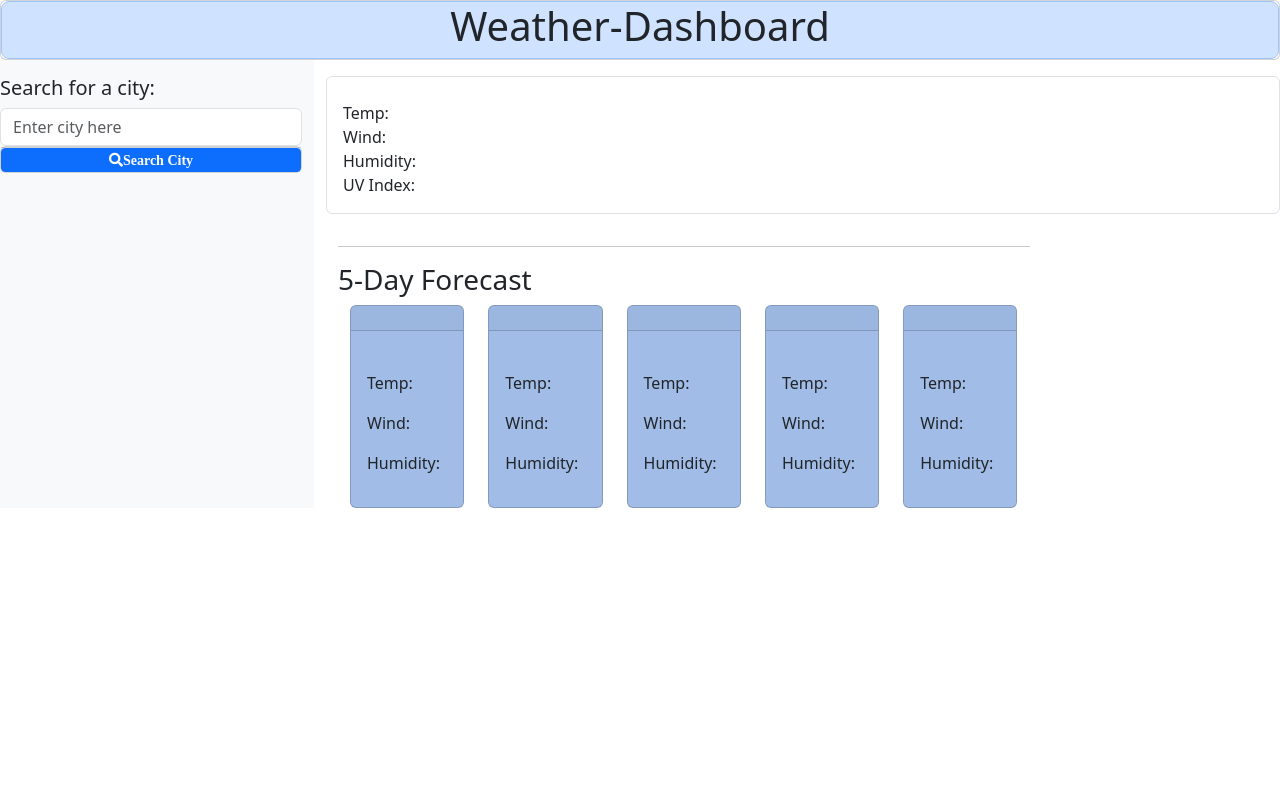
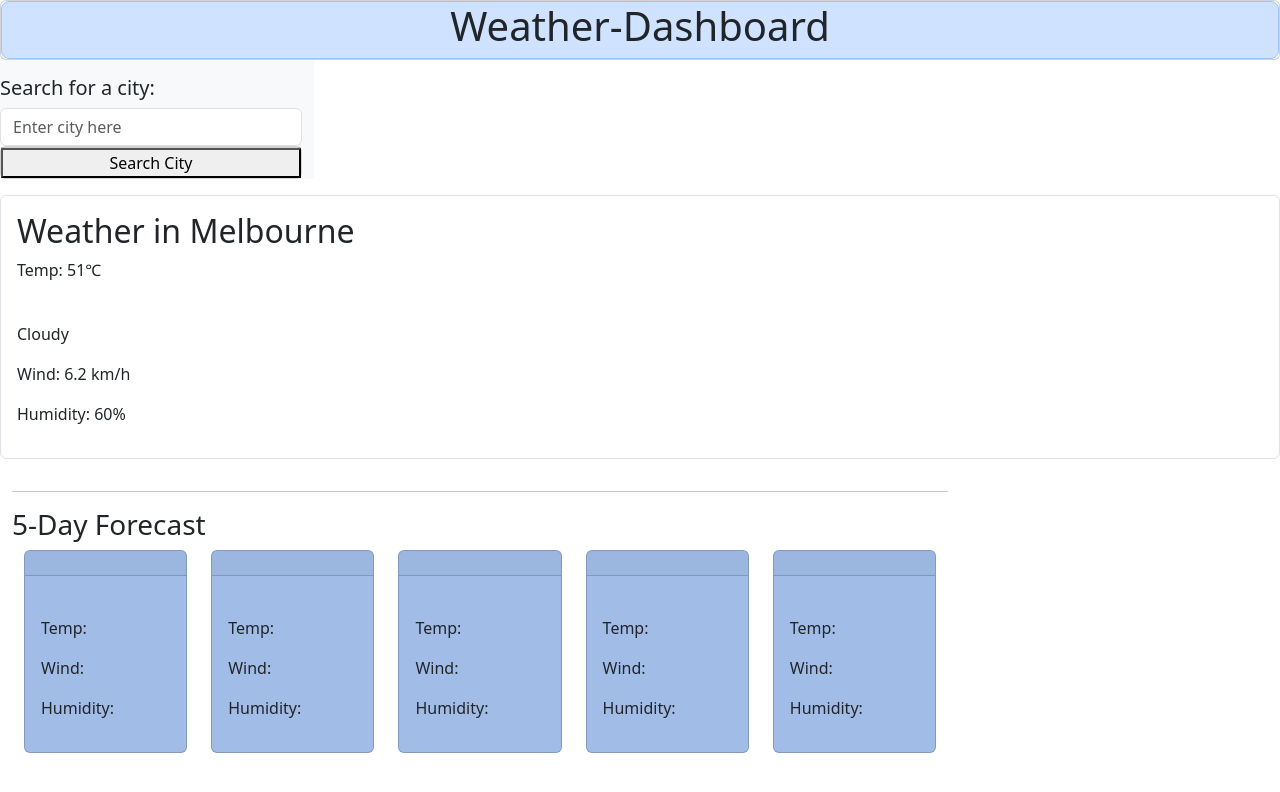
Before and after one commit to Hinalpatel8988/Weather-Dashboard, a plain HTML site: page assets/index.html in a window 1280 px wide. Drawn offline with nearby package versions, Linux system fonts and the light colour scheme; files that its build step writes are made by us from their sources.

```diff
--- a/assets/index.html
+++ b/assets/index.html
@@ -14,7 +14,7 @@
       integrity="sha384-50oBUHEmvpQ+1lW4y57PTFmhCaXp0ML5d60M1M7uH2+nqUivzIebhndOJK28anvf"
       crossorigin="anonymous"
     />
-    <link rel="stylesheet" href="assets/style.css">
+    <link rel="stylesheet" href="style.css">
 </head>
 <body>
     <div class="card">
@@ -33,20 +33,21 @@
             </form>
             <div class="card">
                 <ul class="list-group list-group-flush" id="search-list"></ul>
-                <button id="search-btn" class="btn btn-sm btn-primary fa fa-search">Search City</button>
+                <button class = "searchbtn" id="search-btn" class="btn btn-sm btn-primary fa fa-search">Search City</button>
             </div>
         </div>
-
-            <div id="weather-content" class="col-12 col-md-9">
+            <div class= "weathercontent" id="weather-content" class="col-12 col-md-9">
                 <div class="row">
                     <div class="col-12">
                         <div class="city-info border rounded my-3 px-3 py-3">
-                            <h2 id="current-city"> <small class="text-muted" id="current-date"></small></h2>
+                            <h2 class="city" id="current-city"> <small class="text-muted" class="currentdate"></small>Weather in Melbourne</h2>
 
-                            <p class="mb-0">Temp: <span id="current-temp"></span></p>
-                            <p class="mb-0">Wind: <span id="current-wind"></span></p>
-                            <p class="mb-0">Humidity: <span id="current-humidity"></span></p>
-                            <p class="mb-0">UV Index: <span id="uv-index"></span></p>
+                            <p class="temp">Temp: 51℃<span id="current-temp"></span></p>
+                            <img src="" alt="" class="icon" />
+                            <p class="discription">Cloudy<span id="current-discription"></span></p>
+                            <p class="wind">Wind: 6.2 km/h <span id="current-wind"></span></p>
+                            <p class="humidity">Humidity: 60% <span id="current-humidity"></span></p>
+                            <!-- <p class="mb-0">UV Index: <span id="uv-index"></span></p> -->
                         </div>
                     </div>
                 </div>
@@ -128,5 +129,6 @@
                                 </div>
                             </div>
 
+<script src="script.js"></script>
 </body>
 </html>
```
